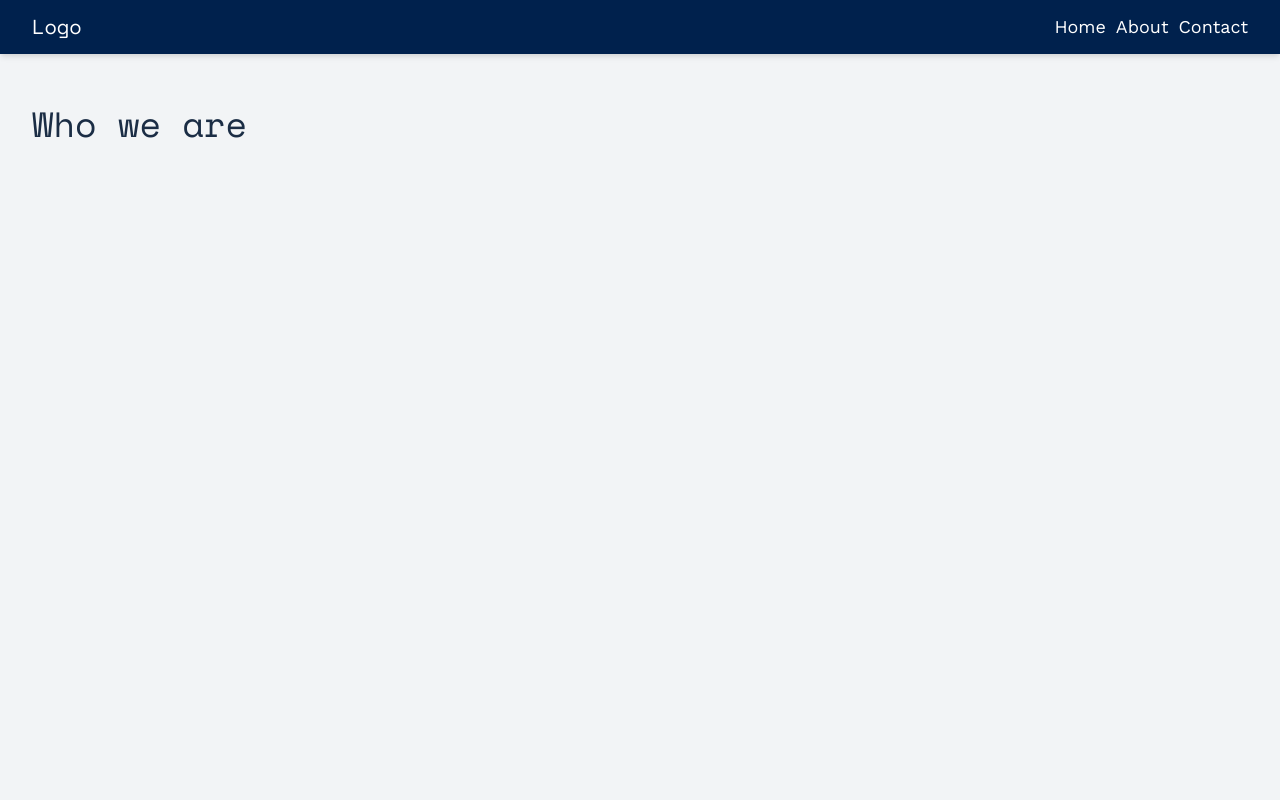
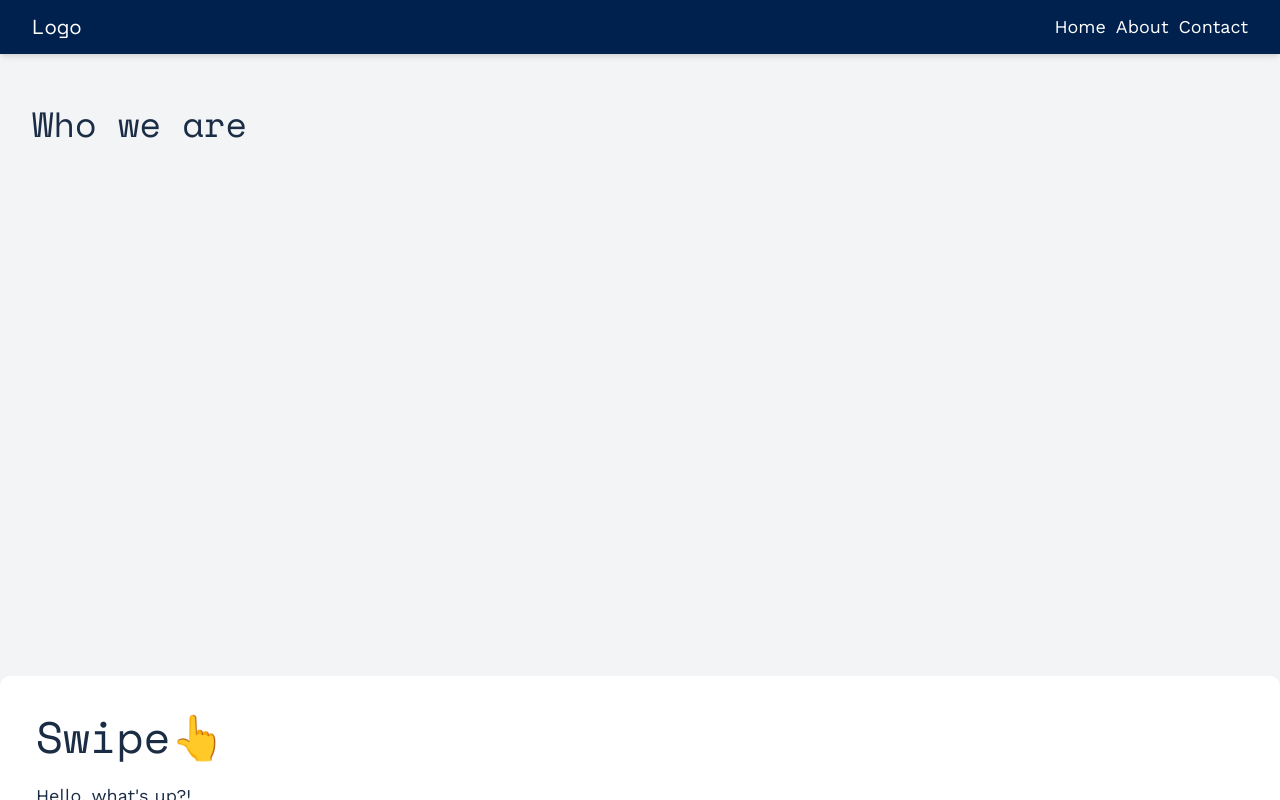
Before and after one commit to digitalprocess/advanced-framer-motion, a React (Create React App) app: page /about in a window 1280 px wide. Built offline with nearby package versions, Linux system fonts and the light colour scheme.

Commit message:
TwoWayDrawer, Drawer tweaks, repeat options

```diff
--- a/src/App.css
+++ b/src/App.css
@@ -426,3 +426,10 @@ tbody tr:last-child {
   justify-content: center;
   flex-direction: column;
 }
+
+.box {
+  background: var(--primary);
+  height: 100px;
+  box-shadow: var(--level-4);
+  width: 100px;
+}
--- a/src/App.js
+++ b/src/App.js
@@ -14,6 +14,7 @@ import Loader from './components/Loader'
 import Gallery from './components/Gallery'
 import Toggles from './components/Toggles'
 import DragItem from './components/DragItem'
+import TwoWayDrawer from './components/TwoWayDrawer'
 
 function App() {
 	const [isDrawerActive, setIsDrawerActive] = useState(false)
@@ -36,12 +37,26 @@ function App() {
 				<AnimatedRoutes>
 					<RouteTransition path="/about">
 						<div className="layout">
-						<h3>Who we are</h3>
+							<h3>Who we are</h3>
+							<TwoWayDrawer>
+								<p>Hello, what's up?!</p>
+							</TwoWayDrawer>
 						</div>
 					</RouteTransition>
 					<RouteTransition path="/contact">
 						<div className="layout">
-						<h3>Positive Contact!</h3>
+							<h3>Positive Contact!</h3>
+							<motion.div
+								initial={{ x: -200 }}
+								animate={{ x: 200 }}
+								transition={{
+									repeat: Infinity,
+									type: 'spring',
+									repeatDelay: 2,
+									repeatType: 'reverse',
+								}}
+								className="box"
+							/>
 						</div>
 					</RouteTransition>
 					<RouteTransition path="/">
--- a/src/components/Drawer.js
+++ b/src/components/Drawer.js
@@ -32,6 +32,7 @@ const Drawer = ({ isActive, setIsActive, children }) => {
 					</motion.div>
 					<motion.div
 						className="drawer--background"
+						onClick={() => setIsActive(false)}
 						exit={{ opacity: 0 }}
 						initial={{ opacity: 0 }}
 						animate={{ opacity: 1 }}
--- /dev/null
+++ b/src/components/TwoWayDrawer.js
@@ -0,0 +1,43 @@
+import React, { useState } from 'react'
+import { motion } from 'framer-motion'
+
+const Drawer = ({ children }) => {
+	const [isActive, setIsActive] = useState(false)
+
+	return (
+		<>
+			<motion.div
+				style={{ pointerEvents: isActive ? 'all' : 'none' }}
+				drag="y"
+				dragConstraints={{ top: 0, bottom: 0 }}
+				onDragEnd={(_, info) => {
+					if (info.offset.y > 100) setIsActive(false)
+					if (info.offset.y < -100) setIsActive(true)
+				}}
+				className="drawer-wrapper"
+			>
+				<motion.div
+					style={{ pointerEvents: 'all' }}
+					animate={{ opacity: 1, y: isActive ? 0 : '80vh' }}
+					transition={{ damping: 25, duration: 0.5 }}
+				>
+					<div className="drawer">
+						<h2> Swipe
+							{!isActive ? <span role="img" aria-label="swipe up">👆</span> : <span role="img" aria-label="swipe down">👇</span>}
+
+						</h2>
+						{children}
+					</div>
+				</motion.div>
+			</motion.div>
+			<motion.div
+				style={{ pointerEvents: isActive ? 'all' : 'none' }}
+				className="drawer--background"
+				onClick={() => setIsActive(false)}
+				animate={{ opacity: isActive ? 1 : 0 }}
+			/>
+		</>
+	)
+}
+
+export default Drawer
```
